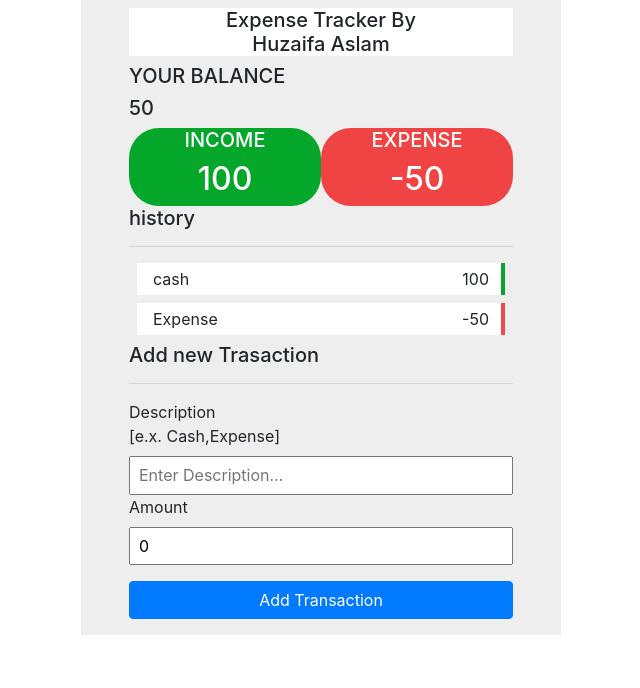
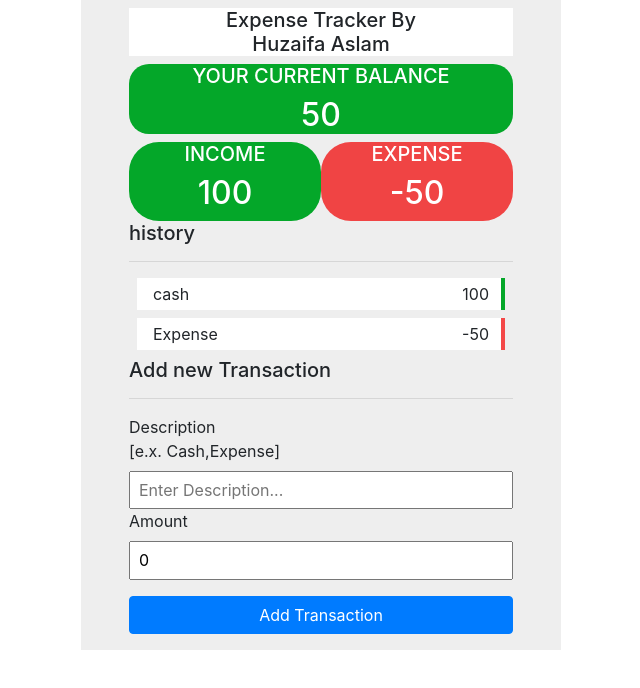
Before and after one commit to huzaifa-aslam/expense-tracker-app-react, a React (Create React App) app: page / in a window 1280 px wide. Shown: the top 688 px of the page, without its empty margins (319-959 px from the left). Built offline with nearby package versions, Linux system fonts and the light colour scheme.

Commit message:
files updated

```diff
--- a/src/Child1.css
+++ b/src/Child1.css
@@ -23,3 +23,7 @@
     right: 0;
     top: 0px;
 }
+
+.border-radius {
+    border-radius: 20px;
+}
--- a/src/Child1.js
+++ b/src/Child1.js
@@ -56,9 +56,9 @@ function Child1() {
           <br /> Huzaifa Aslam
         </h5>
       </div>
-      <div>
-        <h5>YOUR BALANCE</h5>
-        <h5>{getIncome() + getExpense()}</h5>
+      <div className="text-center text-white bg-income border-radius">
+        <h5>YOUR CURRENT BALANCE</h5>
+        <h2>{getIncome() + getExpense()}</h2>
       </div>
       <div className="flex justify-between text-white text-center ">
         <div className="bg-income round-div">
@@ -103,7 +103,7 @@ function Child1() {
       </div>
 
       <div>
-        <h5>Add new Trasaction</h5>
+        <h5>Add new Transaction</h5>
         <hr />
       </div>
       <form onSubmit={handleAddition}>
```
